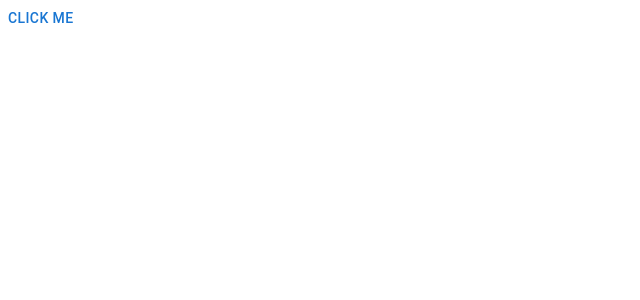
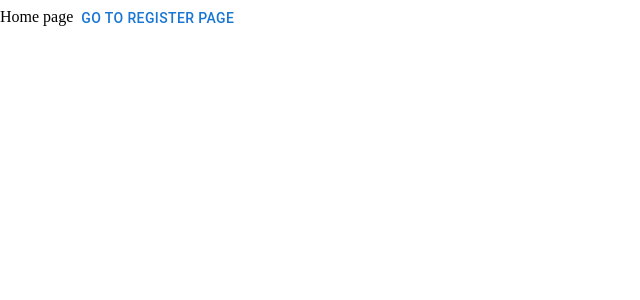
Before and after one commit to jhasuev/react-chat, a React (Create React App) app: page / in a window 1280 px wide. Shown: the top 300 px of the page, without its empty margins (0-640 px from the left). Built offline with nearby package versions, Linux system fonts and the light colour scheme.

Commit message:
add router and example routes

```diff
--- a/package.json
+++ b/package.json
@@ -11,6 +11,7 @@
     "@testing-library/user-event": "^13.5.0",
     "react": "^18.2.0",
     "react-dom": "^18.2.0",
+    "react-router-dom": "^6.3.0",
     "react-scripts": "5.0.1",
     "web-vitals": "^2.1.4"
   },
--- a/src/App.js
+++ b/src/App.js
@@ -1,10 +1,17 @@
-import Button from '@mui/material/Button'
+import { BrowserRouter, Route, Routes } from 'react-router-dom'
+import Home from './views/Home';
+import Login from './views/Auth/Login';
+import Register from './views/Auth/Register';
 
 function App() {
   return (
-    <div>
-      <Button>Click me</Button>
-    </div>
+    <BrowserRouter>
+      <Routes>
+        <Route path="/" element={<Home />} />
+        <Route path="/auth/login" element={<Login />} />
+        <Route path="/auth/register" element={<Register />} />
+      </Routes>
+    </BrowserRouter>
   );
 }
 
--- /dev/null
+++ b/src/views/Auth/Login.jsx
@@ -0,0 +1,12 @@
+import Button from '@mui/material/Button'
+
+function Login() {
+  return (
+    <div>
+      Login page
+      <Button href="/auth/register">Go to Register page</Button>
+    </div>
+  );
+}
+
+export default Login;
--- /dev/null
+++ b/src/views/Auth/Register.jsx
@@ -0,0 +1,12 @@
+import Button from '@mui/material/Button'
+
+function Register() {
+  return (
+    <div>
+      Register page
+      <Button href="/auth/login">Go to Login page</Button>
+    </div>
+  );
+}
+
+export default Register;
--- /dev/null
+++ b/src/views/Home.jsx
@@ -0,0 +1,12 @@
+import Button from '@mui/material/Button'
+
+function Home() {
+  return (
+    <div>
+      Home page
+      <Button href="/auth/register">Go to Register page</Button>
+    </div>
+  );
+}
+
+export default Home;
```
Also changed, not shown: 1 other file (tests, documents, lock files or other folders).
